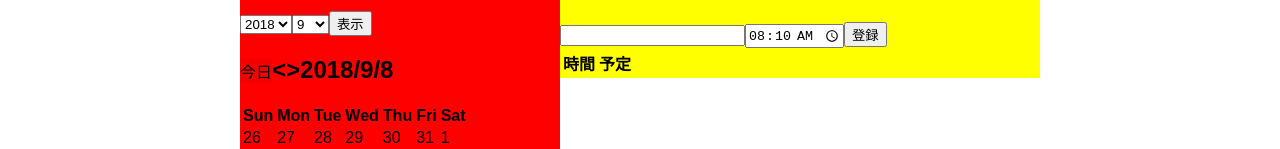
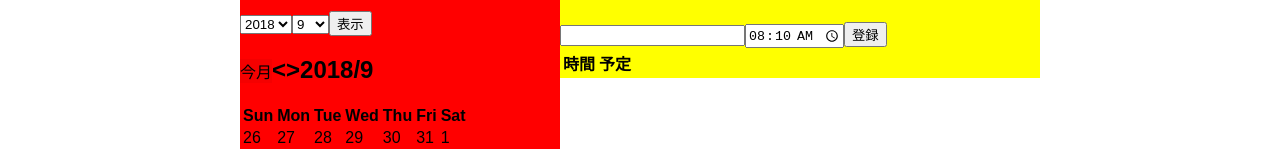
Before and after one commit to nargok/calender_app, a React (Create React App) app: page / in a window 1280 px wide. Shown: the part 133-282 px from the top of the page. Built offline with nearby package versions, Linux system fonts and the light colour scheme.

Commit message:
カレンダーのヘッダを月表示に変更

```diff
--- a/src/components/customDate.js
+++ b/src/components/customDate.js
@@ -10,6 +10,9 @@ class CustomDate {
   formatDate(separator = '/') {
     return [this.year, this.month + 1, this.date].join(separator)
   }
+  formatMonth(separator = '/') {
+    return [this.year, this.month + 1].join(separator)
+  }
 }
 
 export default CustomDate;
--- a/src/components/header/header.css
+++ b/src/components/header/header.css
@@ -1,9 +1,9 @@
-.today_button {
+.this_month_button {
   display: inline-block;
   background-color: rgba(0,0,0,0.04);
 }
 
-.today_button:hover {
+.this_month_button:hover {
   cursor: pointer;
   background-color: rgba(0,0,0,0.1);
 }
--- a/src/components/header/header.js
+++ b/src/components/header/header.js
@@ -9,14 +9,14 @@ class Header extends Component {
   }
 
   render() {
-    const currentMonth = this.props.current.formatDate()
+    const currentMonth = this.props.current.formatMonth()
     return (
       // TODOここをinline-blockにする
       <div>
         <div role="button"
-          className="today_button"
+          className="this_month_button"
           onClick={this.handleTodayButton}>
-          今日
+          今月
         </div>
         <h2 className="header">
           <span
```
